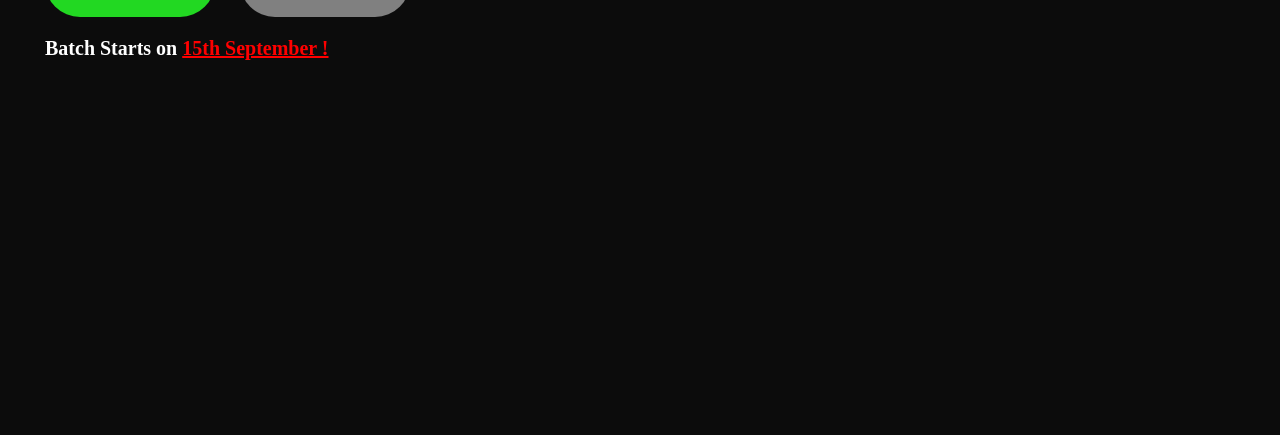
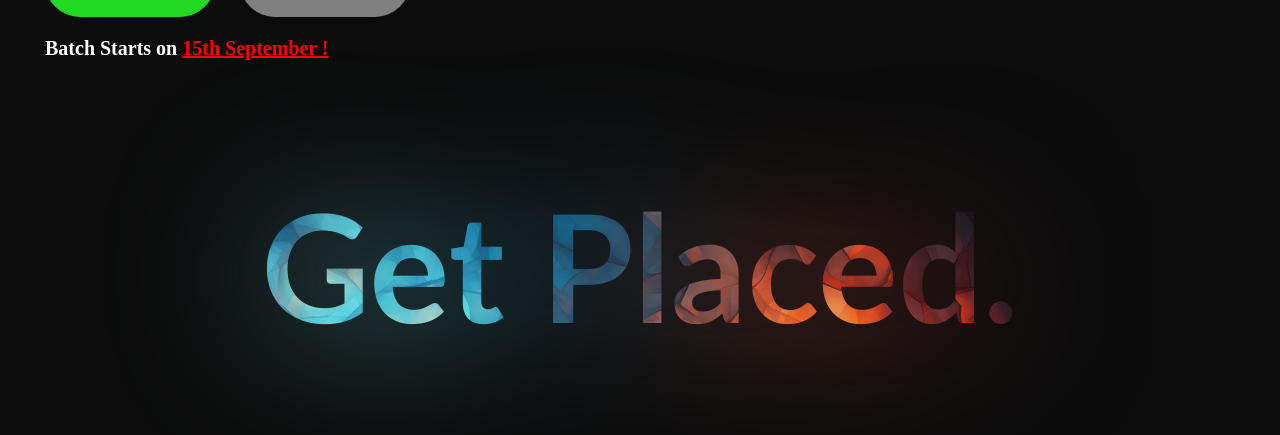
Before and after one commit to Rishisanja-3011/Responsive-web-dev, a plain HTML site: page project/index.html in a window 1280 px wide. Shown: the part 609-1044 px from the top of the page. Before the commit the page ends 834 px from the top, so only its background shows below. Drawn offline with nearby package versions, Linux system fonts and the light colour scheme.

Commit message:
learned the blur image filter

```diff
--- a/project/index.html
+++ b/project/index.html
@@ -65,7 +65,16 @@
                 </div>
 
             </div>
+
         </section>
+
+        <section class="section2">
+            <h1>Get Placed.</h1>
+            <h1 class="glow">Get Placed.</h1>
+        </section>
+
+
+
     </main>
 
 </body>
--- a/project/style.css
+++ b/project/style.css
@@ -278,7 +278,7 @@ flex-wrap: wrap;
 .button button{
 
 
-    width: 100%;
+    width: 50%;
 
 
 
@@ -290,3 +290,30 @@ flex-wrap: wrap;
 
 }
 }
+
+
+.section2 {
+    display: flex;
+    align-items: center;
+    justify-content: center;
+    flex-direction: column;
+    margin: 100px 0px;
+
+}
+
+.section2 h1{
+    font-family: 'Gill Sans', 'Gill Sans MT', Calibri, 'Trebuchet MS', sans-serif;
+    font-size: 150px;
+    background-image: url(jobready2Rotated.webp);
+    background-size: cover;
+    background-clip: text;
+    color: transparent;
+    position: relative;
+
+}
+
+.section2 h1.glow{
+    background-size: cover;
+    position: absolute;
+    filter: blur(75px);
+}
```
Also changed, not shown: project/jobready2Rotated.webp (added).
